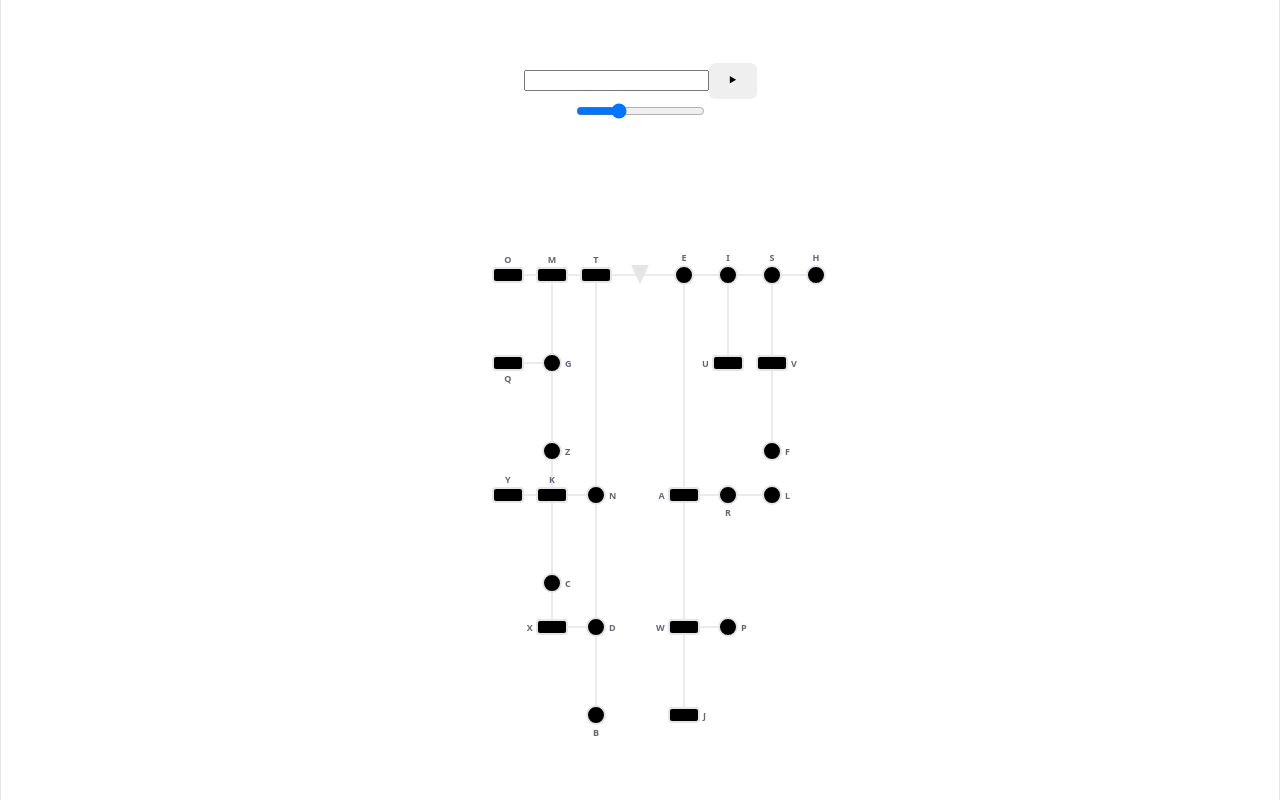
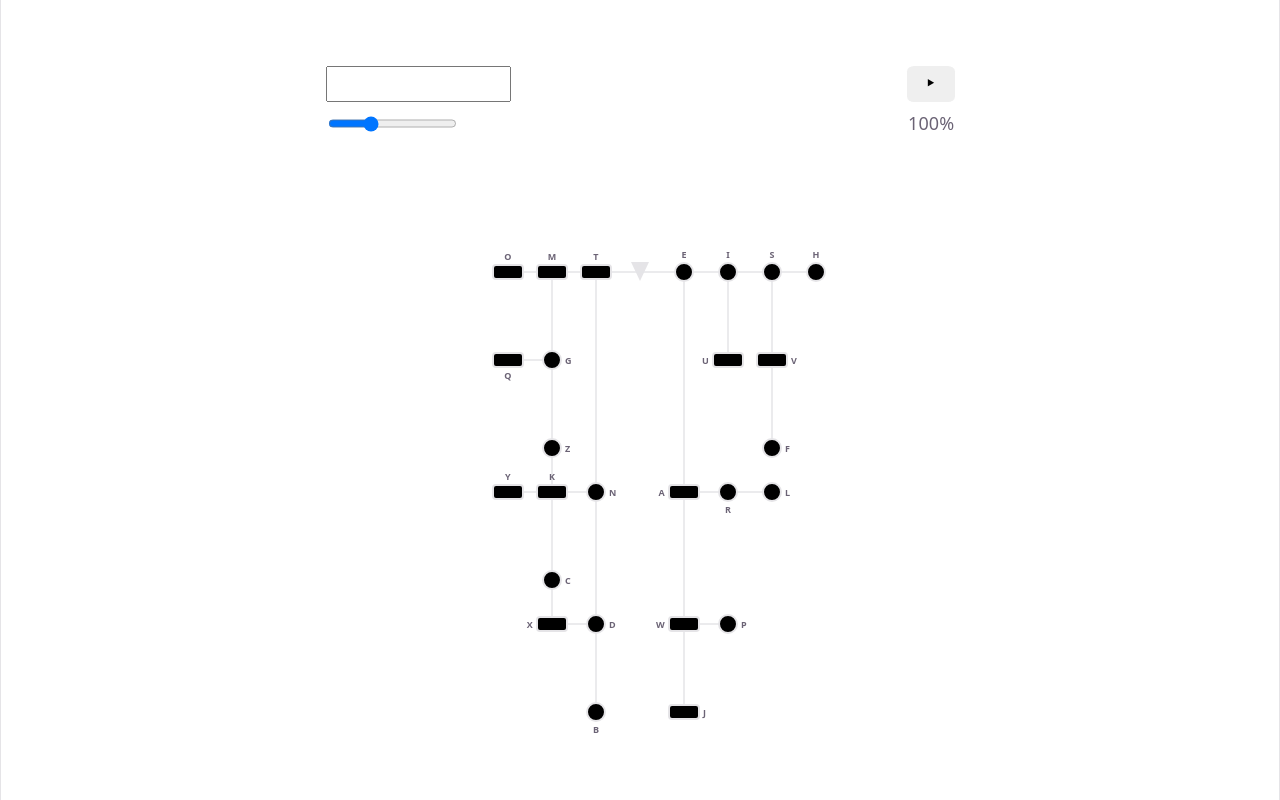
Before and after one commit to muniz95/morse-visualizer, a React (Vite) app: page / in a window 1280 px wide. Built offline with nearby package versions, Linux system fonts and the light colour scheme.

Commit message:
Minor improvements

```diff
--- a/src/features/morse-code-input/styles.ts
+++ b/src/features/morse-code-input/styles.ts
@@ -1,10 +1,12 @@
-import styled from "styled-components";
+import styled from 'styled-components';
 
 const MorseCodeInputContainer = styled.div`
   display: flex;
   align-items: center;
   justify-content: center;
   flex-flow: column;
+  flex-grow: 1;
+  gap: 8px;
 `;
 
 const MorseCodePlayButton = styled.button`
@@ -14,6 +16,13 @@ const MorseCodePlayButton = styled.button`
   border-style: none;
 `;
 
-const S = { MorseCodeInputContainer, MorseCodePlayButton };
+const DivBlock = styled.div`
+  display: flex;
+  justify-content: space-between;
+  gap: 8px;
+  width: 50%;
+`;
+
+const S = { MorseCodeInputContainer, MorseCodePlayButton, DivBlock };
 
 export default S;
--- a/src/features/morse-code-input/ui/morse-code-input.tsx
+++ b/src/features/morse-code-input/ui/morse-code-input.tsx
@@ -9,7 +9,7 @@ const MorseCodeInput = () => {
   const speed = useAppStore((state) => state.speed);
   return (
     <S.MorseCodeInputContainer>
-      <div>
+      <S.DivBlock>
         <input
           type="text"
           id="morse-code-input"
@@ -17,19 +17,22 @@ const MorseCodeInput = () => {
           value={input}
         ></input>
         <S.MorseCodePlayButton onClick={play}>&#11208;</S.MorseCodePlayButton>
-      </div>
-      <div>
+      </S.DivBlock>
+      <S.DivBlock>
         <input
           type="range"
           name="speed"
           min={10}
           max={300}
+          step={10}
           defaultValue={100}
           id="speed"
           value={speed}
+          title='Speed'
           onChange={({ target }) => setSpeed(target.valueAsNumber)}
         />
-      </div>
+        <label htmlFor="speed">{speed}%</label>
+      </S.DivBlock>
     </S.MorseCodeInputContainer>
   );
 };
--- a/src/styles/global-style.ts
+++ b/src/styles/global-style.ts
@@ -63,6 +63,7 @@ const GlobalStyle = createGlobalStyle`
     display: flex;
     flex-direction: column;
     box-sizing: border-box;
+    padding: 10px;
   }
 
   body {
--- a/src/utils.ts
+++ b/src/utils.ts
@@ -1 +1 @@
-export const formatSentence = (sentence: string) => sentence.trim().replace(/\. /g, '.');
+export const formatSentence = (sentence: string) => sentence.toLowerCase().trim().replace(/\. /g, '.');
```
